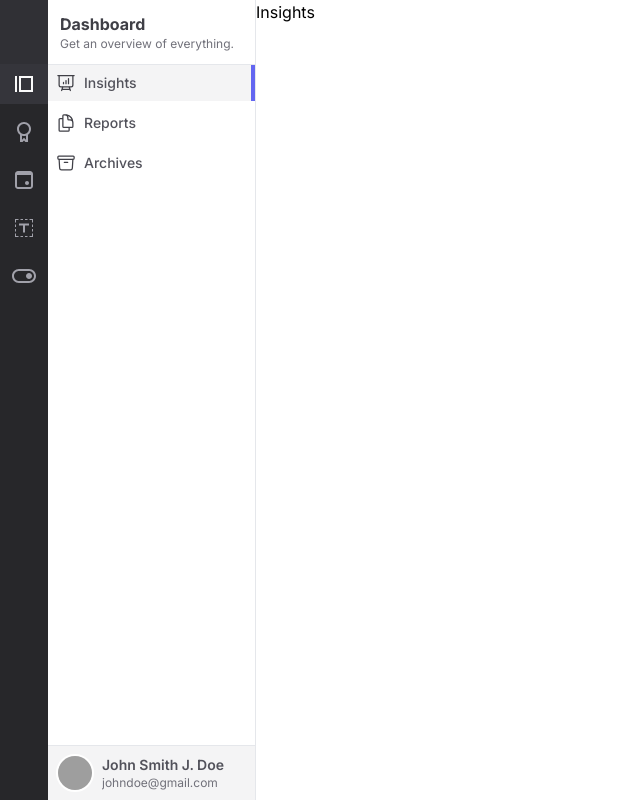
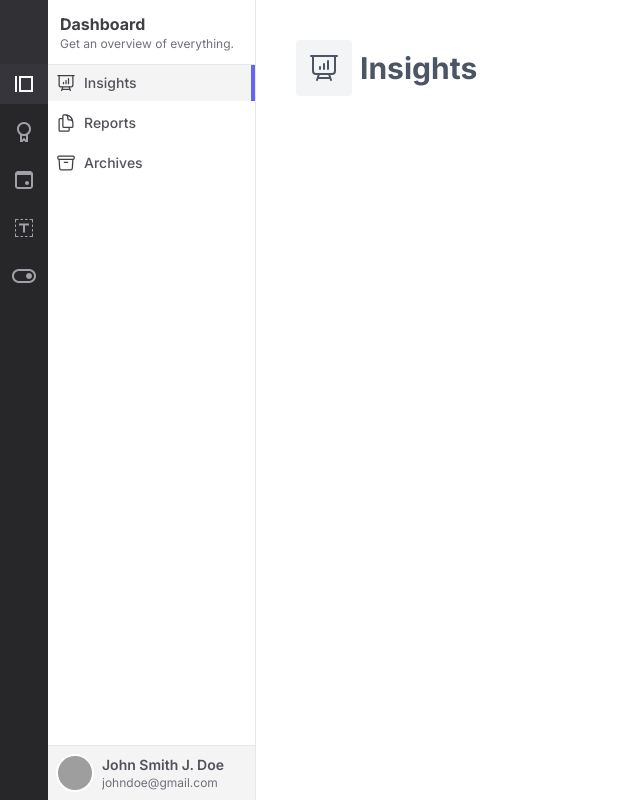
Before and after one commit to gscwd-ictd/lnd, a Next.js app: page /dashboard/insights in a window 1280 px wide. Shown: the whole page, without its empty margins (0-640 px from the left). Built offline with nearby package versions, Linux system fonts and the light colour scheme; grey boxes are pictures that could not be loaded.

Commit message:
added initial routes

```diff
--- /dev/null
+++ b/src/app/dashboard/archives/loading.tsx
@@ -0,0 +1,3 @@
+export default function ArchivesLoading() {
+  return <>Loading...</>;
+}
--- /dev/null
+++ b/src/app/dashboard/insights/loading.tsx
@@ -0,0 +1,3 @@
+export default function InsightsLoading() {
+  return <>Loading...</>;
+}
--- a/src/app/dashboard/insights/page.tsx
+++ b/src/app/dashboard/insights/page.tsx
@@ -1,3 +1,25 @@
 export default function DashboardInsights() {
-  return <div>Insights</div>;
+  return (
+    <div className="h-full w-full p-5">
+      <header className="flex items-center gap-2 m-5">
+        <span className="h-14 w-14 flex items-center justify-center bg-gray-100 rounded">
+          <svg
+            xmlns="http://www.w3.org/2000/svg"
+            fill="none"
+            viewBox="0 0 24 24"
+            strokeWidth={1.5}
+            stroke="currentColor"
+            className="w-8 h-8 text-gray-600"
+          >
+            <path
+              strokeLinecap="round"
+              strokeLinejoin="round"
+              d="M3.75 3v11.25A2.25 2.25 0 006 16.5h2.25M3.75 3h-1.5m1.5 0h16.5m0 0h1.5m-1.5 0v11.25A2.25 2.25 0 0118 16.5h-2.25m-7.5 0h7.5m-7.5 0l-1 3m8.5-3l1 3m0 0l.5 1.5m-.5-1.5h-9.5m0 0l-.5 1.5M9 11.25v1.5M12 9v3.75m3-6v6"
+            />
+          </svg>
+        </span>
+        <h1 className="text-3xl font-bold text-gray-600">Insights</h1>
+      </header>
+    </div>
+  );
 }
--- /dev/null
+++ b/src/app/dashboard/reports/loading.tsx
@@ -0,0 +1,3 @@
+export default function ReportsLoading() {
+  return <>Loading...</>;
+}
--- /dev/null
+++ b/src/app/schedules/my-tasks/loading.tsx
@@ -0,0 +1,3 @@
+export default function MyTasksLoading() {
+  return <>Loading...</>;
+}
--- /dev/null
+++ b/src/app/schedules/training-events/loading.tsx
@@ -0,0 +1,3 @@
+export default function TrainingEventsLoading() {
+  return <>Loading...</>;
+}
--- /dev/null
+++ b/src/app/schedules/training-plan/loading.tsx
@@ -0,0 +1,3 @@
+export default function TrainingPlanLoading() {
+  return <>Loading...</>;
+}
--- /dev/null
+++ b/src/app/trainings/history/loading.tsx
@@ -0,0 +1,3 @@
+export default function TrainingHistoryLoading() {
+  return <>Loading...</>;
+}
--- /dev/null
+++ b/src/app/trainings/learning-providers/loading.tsx
@@ -0,0 +1,3 @@
+export default function LearningProvidersLoading() {
+  return <>Loading...</>;
+}
--- /dev/null
+++ b/src/app/trainings/on-going/loading.tsx
@@ -0,0 +1,3 @@
+export default function OnGoingTrainingsLoading() {
+  return <>Loading...</>;
+}
--- /dev/null
+++ b/src/app/trainings/recent/loading.tsx
@@ -0,0 +1,3 @@
+export default function RecentTrainingsLoading() {
+  return <>Loading...</>;
+}
--- /dev/null
+++ b/src/app/trainings/training-certificates/loading.tsx
@@ -0,0 +1,3 @@
+export default function TrainingCertificatesLoading() {
+  return <>Loading...</>;
+}
```
